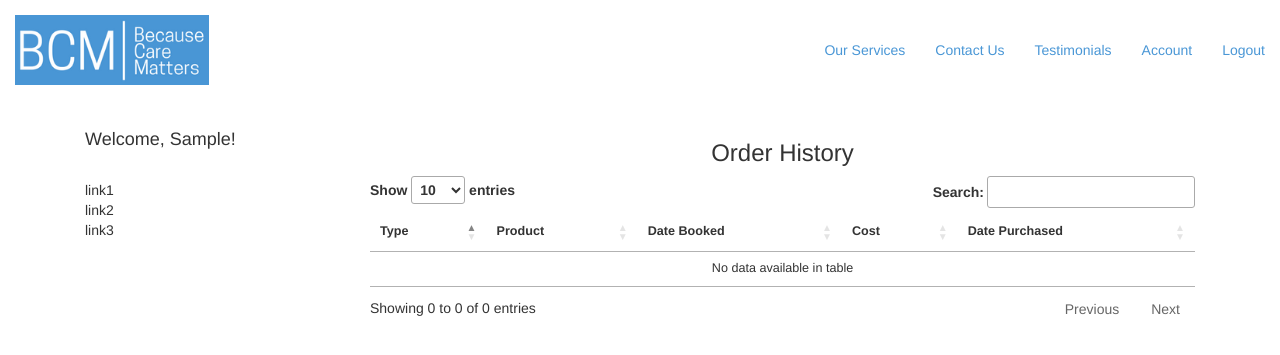
After one commit to Diagnost1X/bcm-training, a Django app: page /accounts/1/ in a window 1280 px wide. The commit adds this page. Shown: the top 355 px of the page. Run offline with Django 3.2, Linux system fonts and the light colour scheme; the visitor is signed in with stand-in values (Sample User, id 1); data comes from the database, SQL or seed files in the repository; data that the repository does not hold is empty; some libraries are stand-ins or nearby versions.

Commit message:
Added basis for account page with order history table

```diff
--- a/accounts/forms.py
+++ b/accounts/forms.py
@@ -6,6 +6,10 @@ from accounts.models import User
 
 
 class UserRegistrationForm(UserCreationForm):
+    first_name = forms.CharField(label="First Name", max_length=30)
+    last_name = forms.CharField(label="Last Name", max_length=30)
+    email = forms.CharField(label="Email Address", max_length=254)
+
     password1 = forms.CharField(
         label='Password',
         widget=forms.PasswordInput
--- /dev/null
+++ b/accounts/static/accounts/css/accounts.css
@@ -0,0 +1,13 @@
+table {
+    font-size: 0.9em;
+    /*border: black solid 1px;*/
+}
+td {
+    /*padding: 3px;
+    border: black solid 1px;*/
+}
+th {
+    /*text-align: center;
+    padding: 3px;
+    border: black solid 1px;*/
+}
--- /dev/null
+++ b/accounts/templates/accounts/account.html
@@ -0,0 +1,61 @@
+{% extends "home/base.html" %}
+{% load static %}
+{% block head_css %}
+    <link rel="stylesheet" href="https://cdn.datatables.net/1.10.16/css/jquery.dataTables.min.css">
+    <link rel="stylesheet" href="{% static 'accounts/css/accounts.css' %}">
+{% endblock head_css %}
+{% block head_js %}
+    <script src="{% static 'home/lib/js/jquery-3.2.1.min.js' %}"></script>
+    <script src="https://cdn.datatables.net/1.10.16/js/jquery.dataTables.min.js"></script>
+    <script type="text/javascript">
+        $(document).ready(function(){
+            $('#orderHistory').DataTable();
+        });
+    </script>
+{% endblock head_js %}
+{% block content %}
+    <div class="col-md-3">
+        <h4>Welcome, {{ user.first_name }}!</h4>
+        <br>
+        link1
+        <br>
+        link2
+        <br>
+        link3
+    </div>
+    <section class="col-md-9">
+        <h3 class="text-center">Order History</h3>
+        <table id="orderHistory">
+            <thead>
+                <tr>
+                    <th class="hidden-xs">Type</th>
+                    <th>Product</th>
+                    <th class="hidden-xs">Date Booked</th>
+                    <th>Cost</th>
+                    <th>Date Purchased</th>
+                </tr>
+            </thead>
+            <tbody>
+                {% for purchase in training_purchases %}
+                    <tr>
+                        <td class="hidden-xs">Training</td>
+                        <td>{{ purchase.training }}</td>
+                        <td class="hidden-xs">{{ purchase.training_date }}</td>
+                        <td>£{{ purchase.amount_paid }}</td>
+                        <td>{{ purchase.purchase_date }}</td>
+                    </tr>
+                {% endfor %}
+                {% for purchase in consultancy_purchases %}
+                    <tr>
+                        <td class="hidden-xs">Consultancy</td>
+                        <td>{{ purchase.consultancy }}</td>
+                        <td class="hidden-xs">{{ purchase.consultancy_date }}</td>
+                        <td>£{{ purchase.amount_paid }}</td>
+                        <td>{{ purchase.purchase_date }}</td>
+                    </tr>
+                {% endfor %}
+            </tbody>
+        </table>
+    </section>
+{% endblock content %}
+{% block foot_js %}{% endblock foot_js %}
--- a/accounts/urls.py
+++ b/accounts/urls.py
@@ -6,4 +6,5 @@ urlpatterns = [
     url(r'^register/$', views.register, name='register'),
     url(r'^login/$', views.login, name='login'),
     url(r'^logout/$', views.logout, name='logout'),
+    url(r'^(?P<user_id>\d+)/$', views.account, name='account'),
 ]
--- a/accounts/views.py
+++ b/accounts/views.py
@@ -2,11 +2,13 @@
 from __future__ import unicode_literals
 
 from django.contrib import auth, messages
+from django.contrib.auth.decorators import login_required
 from django.core.urlresolvers import reverse
-from django.shortcuts import redirect, render
+from django.shortcuts import get_object_or_404, redirect, render
 from django.template.context_processors import csrf
 
-from forms import UserRegistrationForm, UserLoginForm
+from forms import UserLoginForm, UserRegistrationForm
+from models import User
 
 
 # Create your views here.
@@ -58,4 +60,24 @@ def login(request):
 
 def logout(request):
     auth.logout(request)
+    messages.success(request, 'You have successfully logged out.')
     return render(request, 'home/home.html')
+
+@login_required
+def account(request, user_id):
+    user = get_object_or_404(User, pk=user_id)
+    training_purchases = user.t_purchases.all()
+    consultancy_purchases = user.c_purchases.all()
+
+    # Sometimes prints 2 error messages.
+    if not user == request.user:
+        messages.error(request, "You are not authorised to view this page.")
+        return redirect(reverse('account', kwargs={'user_id': request.user.id}))
+
+    args = {
+        'user': user,
+        'training_purchases': training_purchases,
+        'consultancy_purchases': consultancy_purchases
+    }
+
+    return render(request, 'accounts/account.html', args)
--- a/home/templates/home/base.html
+++ b/home/templates/home/base.html
@@ -30,7 +30,7 @@
                         <li><a href="">Contact Us</a></li>
                         <li><a href="{% url 'testimonials' %}">Testimonials</a></li>
                         {% if user.is_authenticated %}
-                            <li><a href="">Account</a></li>
+                            <li><a href="{% url 'account' request.user.id %}">Account</a></li>
                             <li><a href="{% url 'logout' %}">Logout</a></li>
                         {% else %}
                             <li><a href="{% url 'register' %}">Register</a></li>
@@ -42,12 +42,12 @@
         </nav>
         <div class="container">
             {% if messages %}
-                <div class="alert alert-success">
-                    <div class="messages">
-                        {% for message in messages %}
+                <div class="messages">
+                    {% for message in messages %}
+                        <div class="alert alert-{% if message.tags == 'success' %}success{% else %}danger{% endif %}">
                             {{ message }}
-                        {% endfor %}
-                    </div>
+                        </div>
+                    {% endfor %}
                 </div>
             {% endif %}
             {% block content %}
```
Also changed, not shown: README.md.
